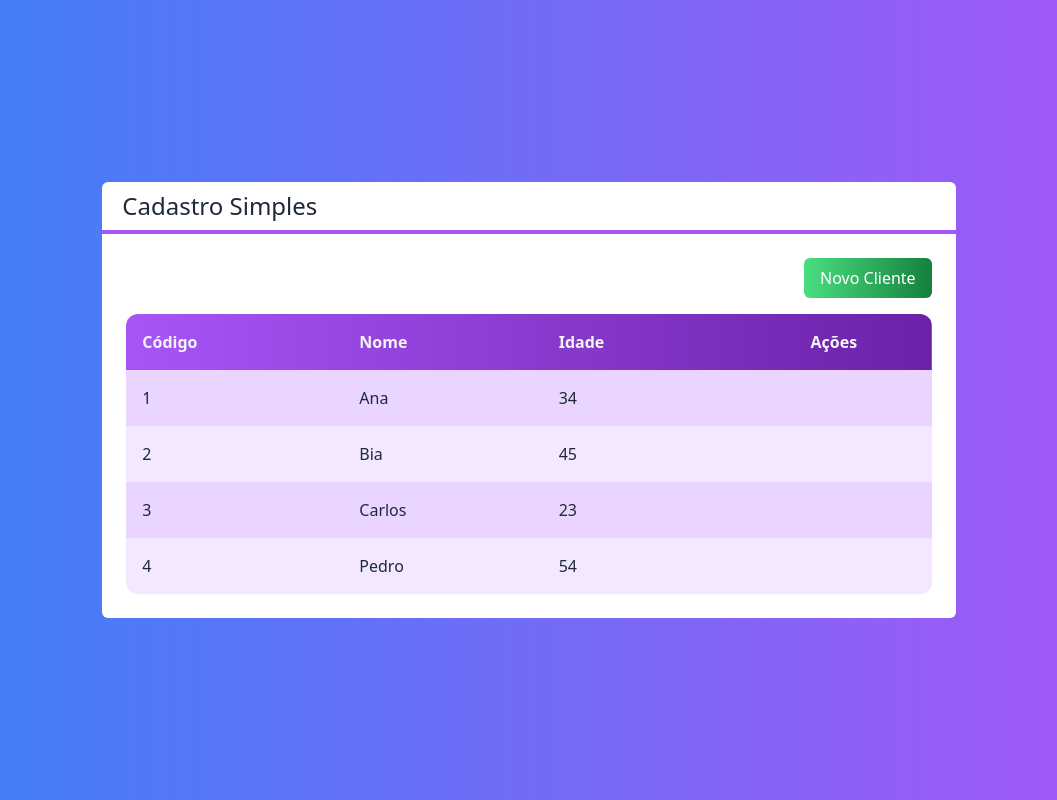
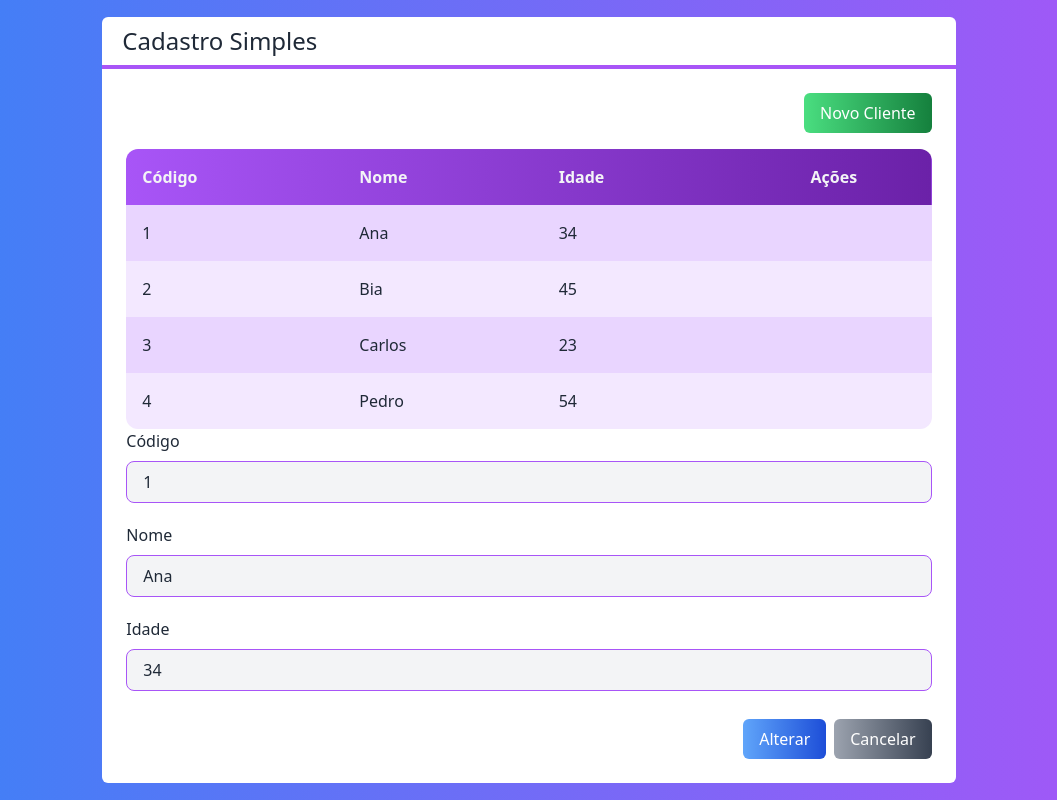
Before and after one commit to PauloHenriqueM-S/nextJS, a Next.js app in the folder next-crud/: page / in a window 1280 px wide. Shown: the whole page, without its empty margins (111-1168 px from the left). Built offline with nearby package versions, Linux system fonts and the light colour scheme.

Commit message:
Input and form created

```diff
--- /dev/null
+++ b/next-crud/src/components/Entrada.tsx
@@ -0,0 +1,27 @@
+interface EntradaProps {
+  tipo?: "text" | "number";
+  texto: string;
+  valor: any;
+  somenteLeitura?: boolean;
+  className?: string;
+  valorMudou?: (valor: any) => void;
+}
+
+export default function Entrada(props: EntradaProps) {
+  return (
+    <div className={`flex flex-col ${props.className}`}>
+      <label className="mb-2">{props.texto}</label>
+      <input
+        type={props.tipo ?? "text"}
+        value={props.valor}
+        readOnly={props.somenteLeitura}
+        onChange={(e) => props.valorMudou?.(e.target.value)}
+        className={`
+        border border-purple-500 rounded-lg
+        focus:outline-none bg-gray-100 px-4 py-2
+        ${props.somenteLeitura ? "" : "focus:bg-white"}
+        `}
+      />
+    </div>
+  );
+}
--- /dev/null
+++ b/next-crud/src/components/Formulario.tsx
@@ -0,0 +1,42 @@
+import { useState } from "react";
+import Entrada from "./Entrada";
+import Cliente from "@/core/Cliente";
+import Botao from "./Botao";
+
+interface FormularioProps {
+  cliente: Cliente;
+}
+
+export default function Formulario(props: FormularioProps) {
+  const id = props.cliente?.id ?? null;
+  const [nome, setNome] = useState(props.cliente?.nome ?? "");
+  const [idade, setIdade] = useState(props.cliente?.idade ?? "");
+
+  return (
+    <div>
+      {id ? (
+        <Entrada somenteLeitura texto="Código" valor={id} className="mb-5" />
+      ) : (
+        false
+      )}
+      <Entrada
+        texto="Nome"
+        valor={nome}
+        valorMudou={setNome}
+        className="mb-5"
+      />
+      <Entrada
+        texto="Idade"
+        tipo="number"
+        valor={idade}
+        valorMudou={setIdade}
+      />
+      <div className="flex justify-end mt-7">
+        <Botao cor="blue" className="mr-2">
+          {id ? "Alterar" : "Salvar"}
+        </Botao>
+        <Botao>Cancelar</Botao>
+      </div>
+    </div>
+  );
+}
--- a/next-crud/src/pages/index.tsx
+++ b/next-crud/src/pages/index.tsx
@@ -1,4 +1,5 @@
 import Botao from "@/components/Botao";
+import Formulario from "@/components/Formulario";
 import Layout from "@/components/Layout";
 import Tabela from "@/components/Tabela";
 import Cliente from "@/core/Cliente";
@@ -34,6 +35,7 @@
           clienteSelecionado={clienteSelecionado}
           clienteExcluido={clienteExcluido}
         />
+        <Formulario cliente={clientes[0]} />
       </Layout>
     </div>
   );
```
